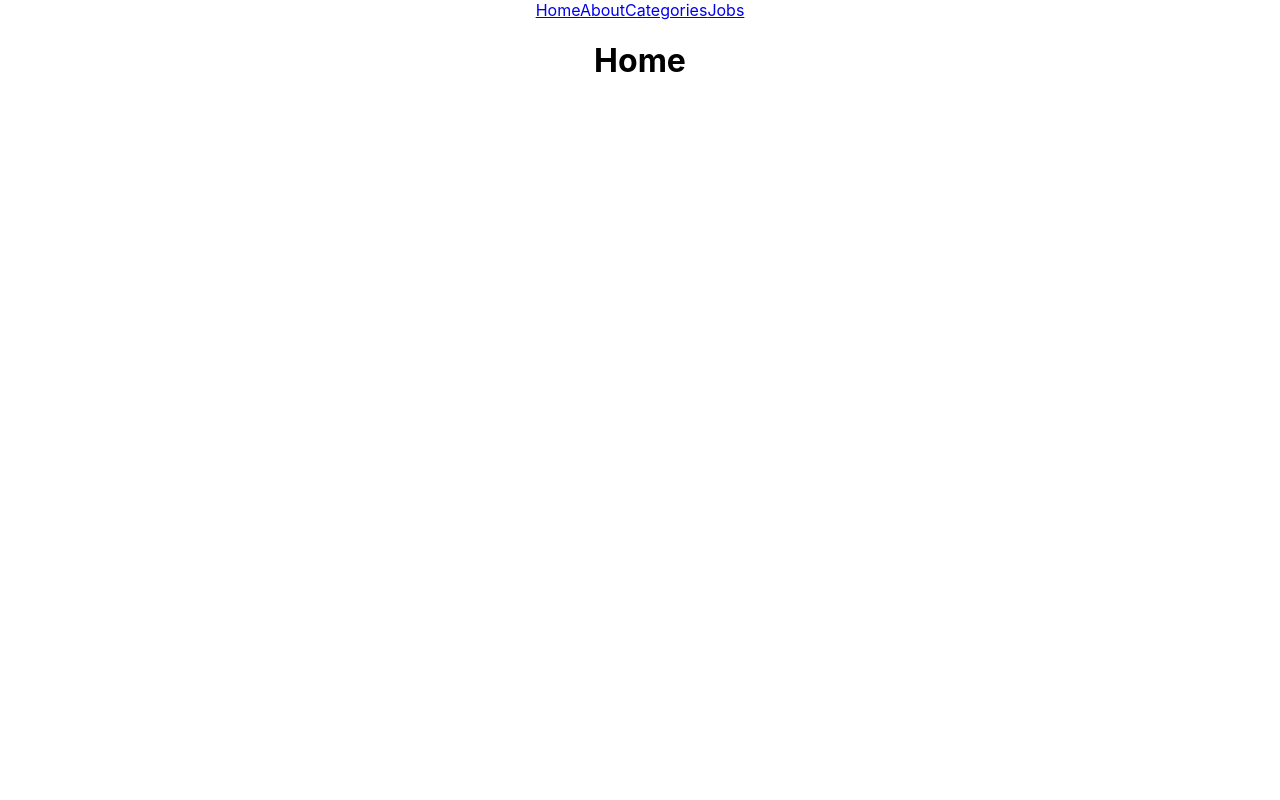
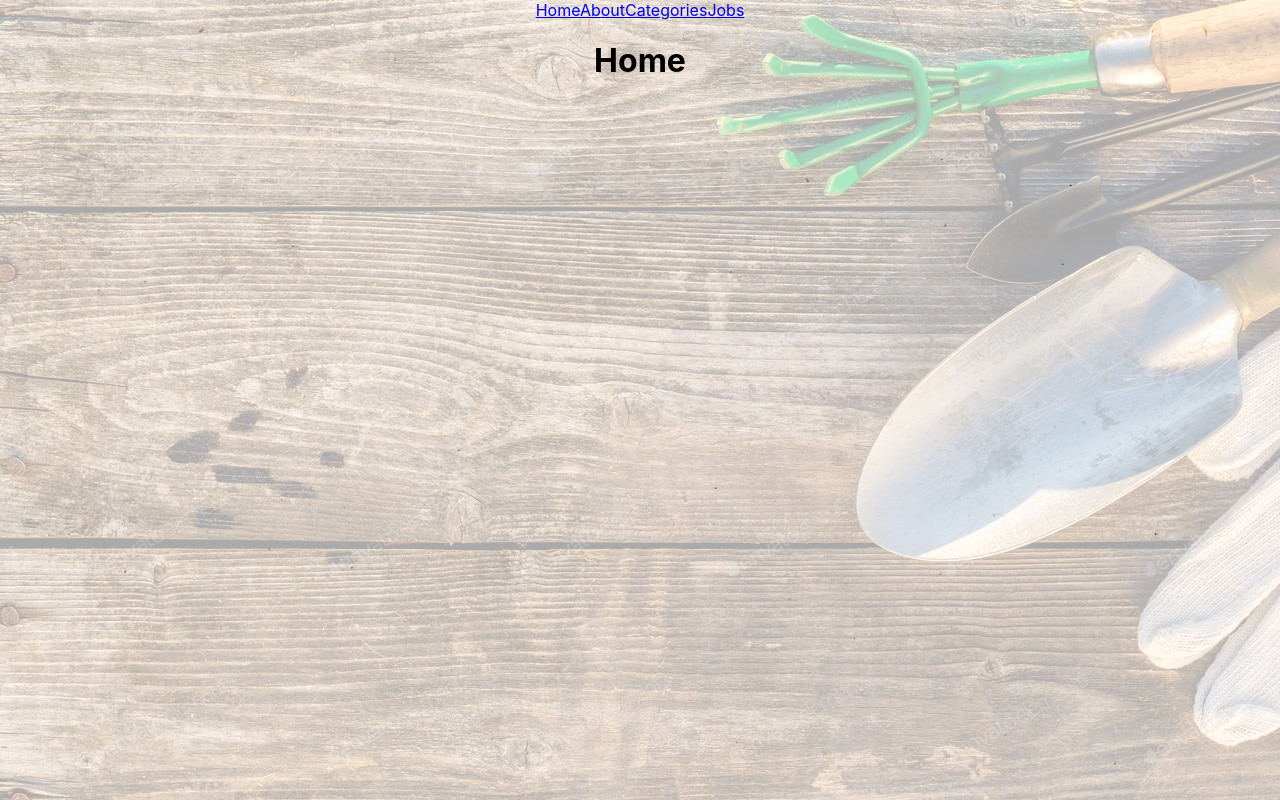
Before and after one commit to rubyreed/weed-hackers-hackathon, a React (Create React App) app in the folder client/: page / in a window 1280 px wide. Built offline with nearby package versions, Linux system fonts and the light colour scheme.

Commit message:
background image added

```diff
--- a/client/src/index.css
+++ b/client/src/index.css
@@ -5,6 +5,7 @@ body {
     sans-serif;
   -webkit-font-smoothing: antialiased;
   -moz-osx-font-smoothing: grayscale;
+  background-image: url("/src/images/gardening_background.jpg") ;
 }
 
 code {
```
Also changed, not shown: client/src/images/gardening_background.jpg (added).
